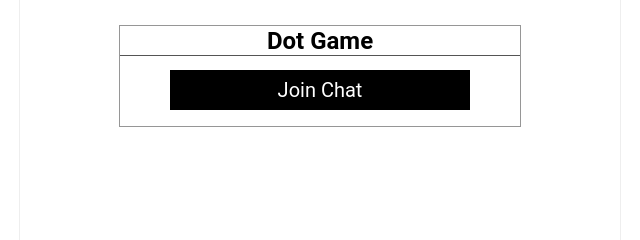
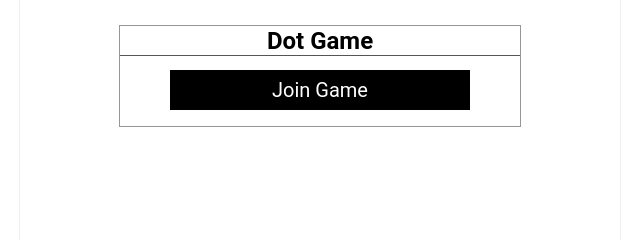
Before and after one commit to justripp/tripp.games, a plain HTML site: page index.html in a window 1280 px wide. Shown: the part 184-424 px from the top of the page, 320-960 px from the left. Drawn offline with Linux system fonts and the light colour scheme.

Commit message:
Update index.html

```diff
--- a/index.html
+++ b/index.html
@@ -18,7 +18,7 @@
 
             <div id="chat-site">
                 <h2 id="Chat" >Dot Game</h2>
-                <button id="ChatBtn" onclick=chatOpen()>Join Chat</button>
+                <button id="ChatBtn" onclick=chatOpen()>Join Game</button>
             </div>
         </div>
     </div>
```
